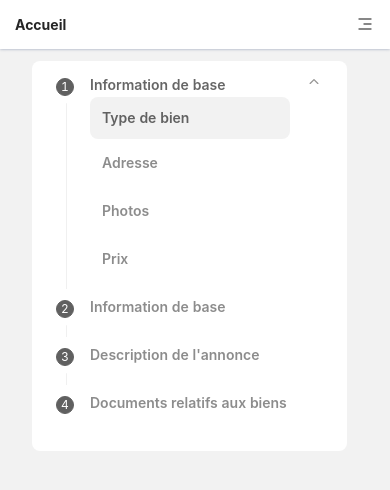
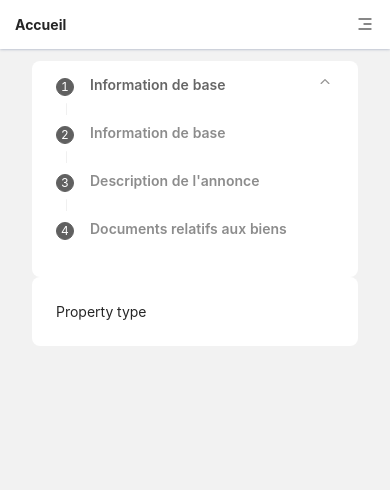
Before and after one commit to marion586/front-office-invest, a Vue app: page /add in a window 390 px wide. Shown: the top 490 px of the page. Built offline with nearby package versions, Linux system fonts and the light colour scheme.

Commit message:
Steps : Check the responsive

```diff
--- a/src/components/Display/Steps/index.vue
+++ b/src/components/Display/Steps/index.vue
@@ -1,27 +1,30 @@
 <script lang="ts" setup>
 import ASteps from "ant-design-vue/lib/steps";
-import { ref } from "vue";
+import { reactive, ref } from "vue";
 import ArrowMenu from '@/components/Icon/ArrowMenu.vue';
 
 
 const AStep  = ASteps.Step;
 const step = ref<number>(0);
-const idActive = ref<number>(0);
-const idItemActive = ref<number>(0)
+const idActive = ref<Array<number>>([0]);
+const idItemActive = ref<Array<number>>([0])
+
+const emit = defineEmits(['component'])
 
 defineProps<{
       data : any
 }>();
 
-function changeStep(item : any) : void{
-      step.value = item.id
-}
 
 function clickItem(item : any, subitem ?: any) : void{
       if(subitem){
-            idActive.value = subitem.id;
+            idActive.value = [...idActive.value, subitem.id];
+            emit('component', subitem.component);
+      }else{
+            emit('component', item.component);
       }
-      idItemActive.value = item.id;
+      idItemActive.value = [...idItemActive.value, item.id];
+
 }
 
 
@@ -33,17 +36,18 @@ function clickItem(item : any, subitem ?: any) : void{
                   :current="step"
                   direction="vertical"
                   size="small"
+                  class=""
             >
-                  <a-step v-for="item in data" @change="changeStep(item)" >
-                        <template #title>
+                  <a-step v-for="item in data" class="" >
+                        <template #title >
                               {{item.label}}
                         </template>
-                        <template #subTitle v-if="item.id === idItemActive">
+                        <template #subTitle v-if="item.id === idItemActive[idItemActive.length - 1]">
                               <arrow-menu/>
                         </template>
                         <template #description >
-                              <a-steps progress-dot class="steps-description" direction="vertical" v-if="item.id === idItemActive">
-                                    <a-step v-for="subItem in item.subMenu" @click="clickItem(item, subItem)" :class="[idActive === subItem.id ? 'sub-item-active' : '']">
+                              <a-steps progress-dot class="steps-description hidden md:flex" direction="vertical" v-if="item.id === idItemActive[idItemActive.length - 1]">
+                                    <a-step v-for="subItem in item.subMenu" @click="clickItem(item, subItem)" :class="[subItem.id === idActive[idActive.length - 1] ? 'sub-item-active' : '']">
                                           <template #title>
                                                 {{subItem.label}}
                                           </template>
@@ -59,7 +63,7 @@ function clickItem(item : any, subitem ?: any) : void{
 
       .mc{
             &__container{
-                  @apply bg-[white] w-[315px] rounded-[8px] p-[12px];
+                  @apply bg-[white] w-[100%] md:w-[315px] rounded-[8px] p-[12px];
                   .sub-item-active{
                         background-color: var(--color-gray);
                         @apply rounded-[8px] w-[200px] h-[42px] flex items-center;
--- a/src/pages/add/index.vue
+++ b/src/pages/add/index.vue
@@ -1,7 +1,7 @@
 
 <script lang="ts" setup>
 import SideBar from '@/components/Display/SideBar/index.vue';
-import { ref } from 'vue';
+import { ref, shallowRef } from 'vue';
 import DefaultMenu from '@/components/Icon/DefaultMenuIcon.vue';
 import Adress from '@/pages/add/components/Address/index.vue';
 import Photos from '@/pages/add/components/Photos/index.vue';
@@ -9,12 +9,13 @@ import Price from '@/pages/add/components/Price/index.vue';
 import PropertyType from '@/pages/add/components/PropertyType/index.vue';
 import Steps from '@/components/Display/Steps/index.vue';
 
-const activeComp = ref<Array<any>>([PropertyType])
+
+const activeComp = shallowRef<Array<object>>([PropertyType])
 
 interface SubMenu{
       id : number,
       label : string,
-      component ?: any
+      component ?: object
 }
 
 interface Menu {
@@ -22,7 +23,7 @@ interface Menu {
       label : string,
       icon : string,
       subMenu ?: SubMenu[],
-      component ?: any
+      component ?: object
 }
 
 const menu = ref<Array<Menu>>([
@@ -57,19 +58,18 @@ const menu = ref<Array<Menu>>([
             id : 2,
             label : "Information de base",
             icon : DefaultMenu,
-            component : PropertyType,
             subMenu : [
                   {
                         id : 4,
-                        label : "Générale"
+                        label : "Générale",
                   },
                   {
                         id : 5,
-                        label : "intérieur"
+                        label : "intérieur",
                   },
                   {
                         id : 6,
-                        label : "Caractéristique énergetique"
+                        label : "Caractéristique énergetique",
                   },
             ]
       },
@@ -87,7 +87,7 @@ const menu = ref<Array<Menu>>([
       }
 ])
 
-function changeComponent(comp : string){
+function changeComponent(comp : object){
       activeComp.value = [comp];
 }
 
@@ -98,10 +98,10 @@ function changeComponent(comp : string){
       <div class="container">
             <div class="add__container">
                   <!-- <SideBar :data="menu" @component="changeComponent" /> -->
-                  <Steps :data="menu" />
-                  <!-- <div class="myc__content">
-                        <component :is="activeComp[activeComp.length - 1]" />
-                  </div> -->
+                  <Steps :data="menu" @component="changeComponent" />
+                  <div class="add__content">
+                        <component :is="activeComp[activeComp.length - 1]" v-bind="activeComp[activeComp.length - 1]"  />
+                  </div>
             </div>
       </div>
 </template>
@@ -109,7 +109,7 @@ function changeComponent(comp : string){
 <style scoped lang="scss">
       .add{
             &__container {
-                  @apply m-[12px] flex flex-wrap gap-[10px]
+                  @apply m-[12px] md:flex gap-[20px] md:gap-[10px]
             }
             &__content{
                   @apply bg-[white] rounded-[8px] p-[24px] max-w-[893px] sm:w-[100%] lg:w-[893px] lg:h-[675px]
```
